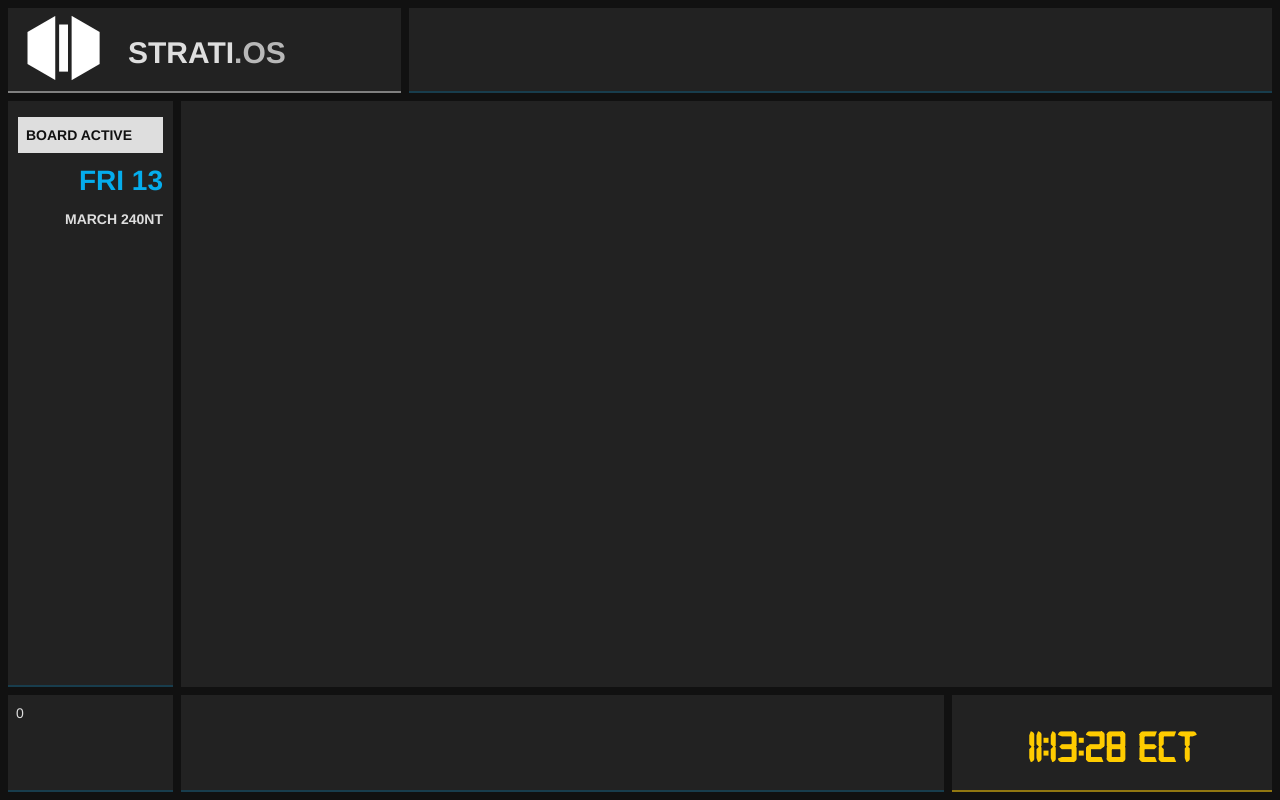
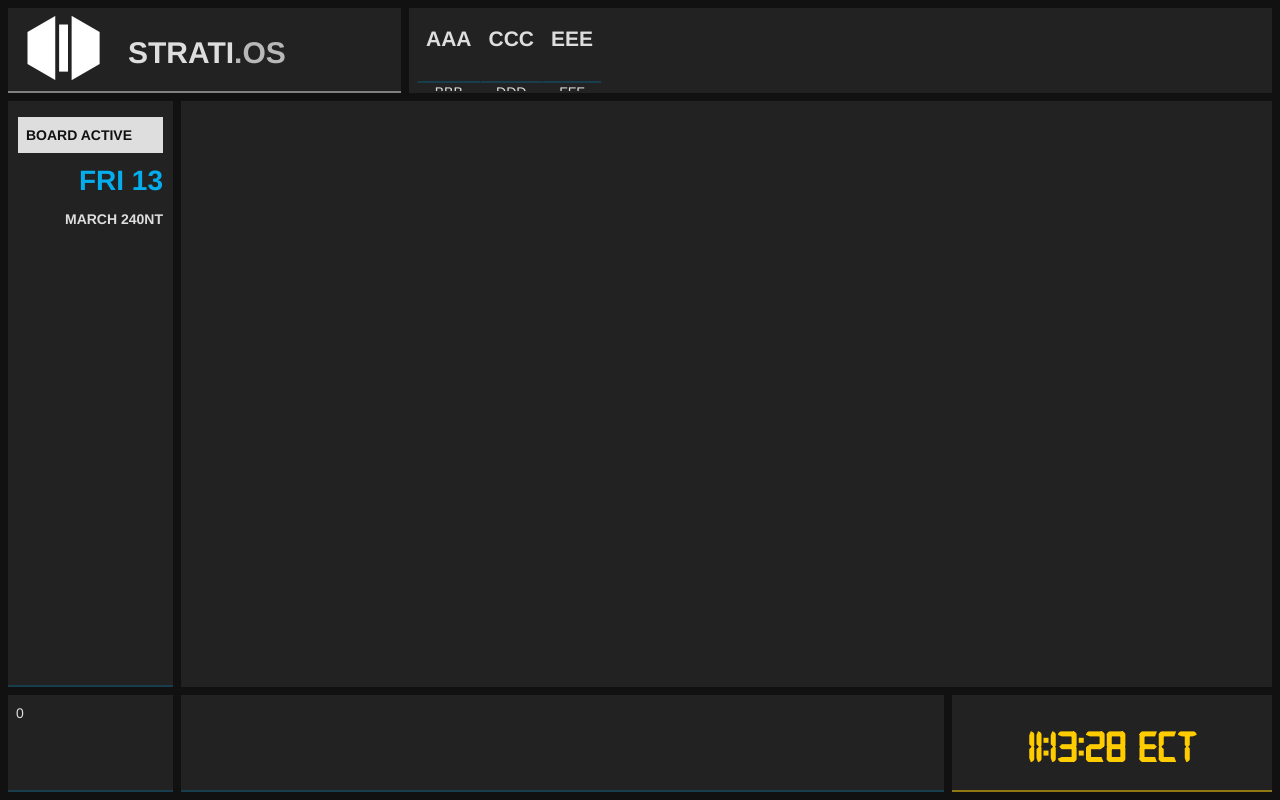
Before and after one commit to goblinbot/eos-missionboard, a website: page public/index.html in a window 1280 px wide. Drawn offline with nearby package versions, Linux system fonts and the light colour scheme; no server answers.

Commit message:
minor: menu test

```diff
--- a/public/_includes/css/style.scss
+++ b/public/_includes/css/style.scss
@@ -170,6 +170,26 @@
 
     .menu {
       grid-area: menu;
+      border-bottom: 2px solid rgba($bludim, 0);
+      display: flex;
+      flex-direction: row;
+      text-align: right;
+
+      .menu-block {
+        display: inline-block;
+        width: auto;
+        border-left: 1px solid $donker-alt;
+        transition: 0.4s;
+        text-align: center;
+        height: 100%;
+        border-bottom: 2px solid rgba($bludim, 0.5);
+
+        &:hover {
+          color: $donker;
+          background-color: $bludim;
+          border-bottom: 2px solid $bludim;
+        }
+      }
     }
 
     .main {
--- a/public/index.html
+++ b/public/index.html
@@ -19,6 +19,10 @@
 
 
     <div class="menu item">
+
+      <div class="menu-block"><h2>AAA</h2><br/>BBB</div>
+      <div class="menu-block"><h2>CCC</h2><br/>DDD</div>
+      <div class="menu-block"><h2>EEE</h2><br/>FFF</div>
 
     </div>
 
```
Also changed, not shown: public/_includes/css/style.css.
